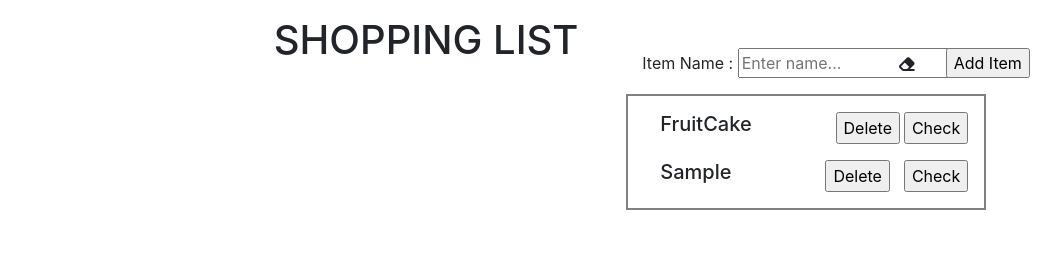
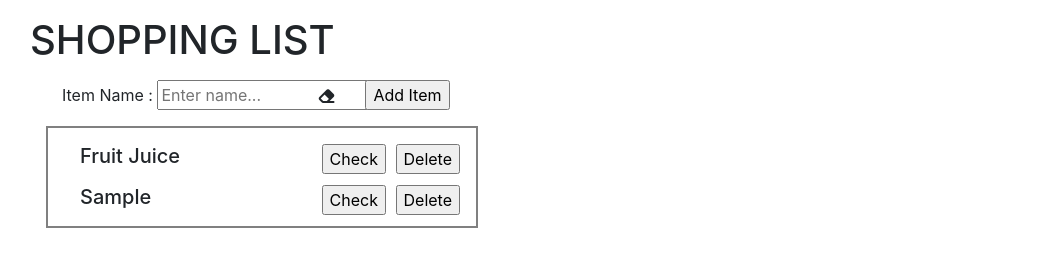
Before and after one commit to shubham-369/shopping-list.github.io, a plain HTML site: page index.html in a window 1280 px wide. Both pictures are taken after typing "Sample" into the empty fields and a click on the button "Add Item". Shown: the whole page, without its empty margins (2-1063 px from the left). Drawn offline with nearby package versions, Linux system fonts and the light colour scheme.

Commit message:
Add files via upload

```diff
--- a/index.html
+++ b/index.html
@@ -24,21 +24,24 @@
       }
       body{
         min-width: 600px;
-        display: flex;
-        justify-content: center;
       }
-      div {
-        margin: 1rem;
+      /* javascript css */
+      .checked {
+        text-decoration: line-through;
       }
+      p{
+        color: red;
+      }
+      /* javascript css */
       #list {
         border: 2px solid gray;
         min-width: 360px;
-        width: 24.9%;
+        width: 27rem;
       }
-      .item{
-        display: flex;
-        justify-content: space-between;
-      }
+     .item input{
+      float: right;
+     }
+
       h5 {
         display: inline;
       }
@@ -46,9 +49,7 @@
         position: relative;
         left: 12rem;
       }
-      .checked {
-        text-decoration: line-through;
-      }
+
       .sign{
         position: relative;
       }
@@ -60,7 +61,7 @@
       }
       input[onclick="remove(this);"]{
         position: relative;
-        left: 2rem;
+        margin-left: .6rem;
       }
 
 
@@ -73,7 +74,7 @@
     <form action="#">
       <div>
         <span class="sign">
-          Item Name : <input type="text" id="item-name" placeholder="Enter name..." />
+          Item Name : <input type="text" id="item-name" maxlength="18" placeholder="Enter name..." />
           <i class="fa-solid fa-eraser" onclick="erase();"></i>
         </span>
         <input type="button" value="Add Item" id="add-item" />
@@ -82,7 +83,7 @@
 
       <div id="list">
         <div class="item">
-          <h5>FruitCake</h5>
+          <h5> Fruit Juice </h5>
           <input type="button" value="Delete" onclick="remove(this);" />
           <input type="button" value="Check" onclick="check(this);" />
         </div>
@@ -119,11 +120,11 @@
       function addItem() {
         let err = document.getElementById('error');
         var item_name = document.getElementById('item-name').value;
-        if (item_name =='') {
-          err.innerHTML = "please enter item name";
+        if (item_name =='' || item_name.length>18) {
+          err.innerHTML = "please enter item name and maximum 18 words";
         } else{
           err.innerHTML = '';
-          console.log(item_name);
+          console.log(item_name.length);
           const node = document.createElement("div");
 
           let atr0 = document.createAttribute("class");
```
